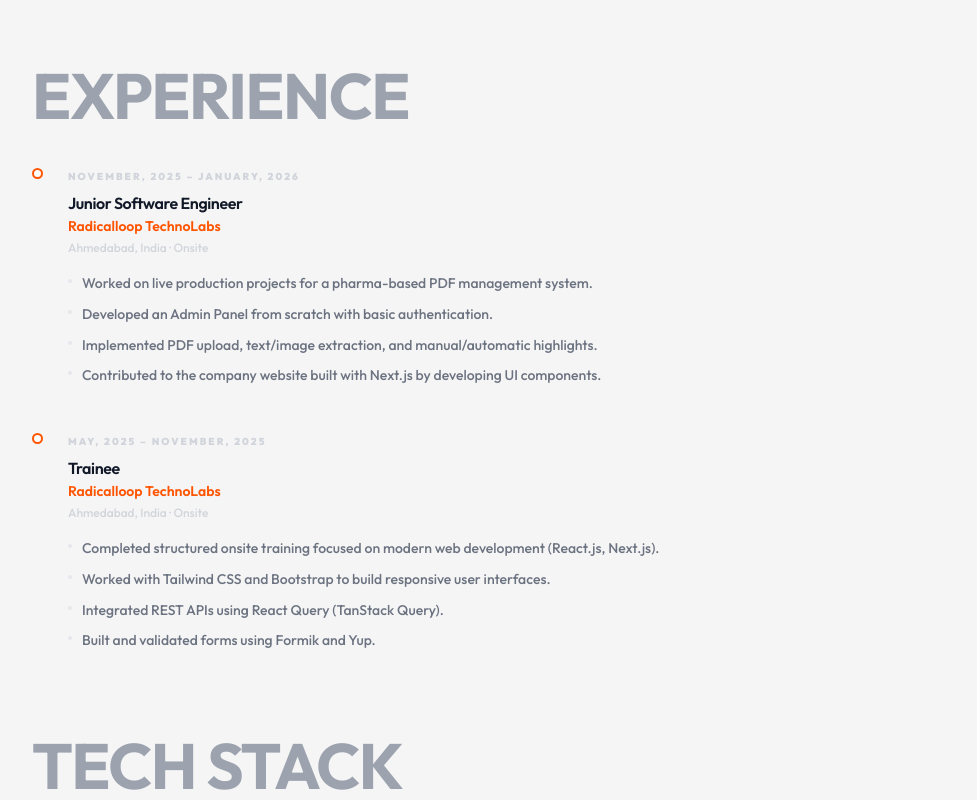
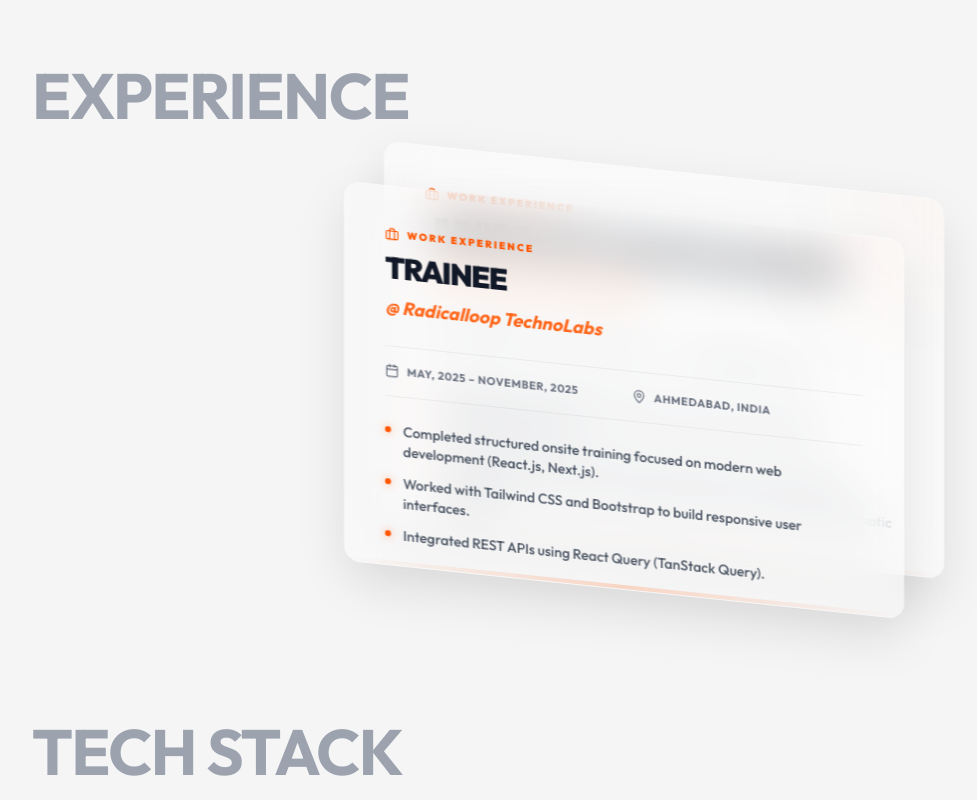
Before and after one commit to JaydeepSP/Portfolio, a React (Vite) app: page / in a window 1280 px wide. Shown: the part 1440-2240 px from the top of the page, without its empty margins (16-993 px from the left). Built offline with nearby package versions, Linux system fonts and the light colour scheme.

Commit message:
fixed experience card new design

```diff
--- a/src/components/tabs/Experience.tsx
+++ b/src/components/tabs/Experience.tsx
@@ -1,103 +1,80 @@
-import { useRef } from "react";
 import { motion } from "framer-motion";
 import { experiences } from "@/utils/constant";
-import { gsap } from "gsap";
-import { useGSAP } from "@gsap/react";
-import { ScrollTrigger } from "gsap/ScrollTrigger";
-
-gsap.registerPlugin(ScrollTrigger);
+import CardSwap, { Card } from "@/components/ui/CardSwap";
+import { MapPin, Calendar, Briefcase } from "lucide-react";
 
 export function Experience() {
-  const containerRef = useRef<HTMLDivElement>(null);
-  const lineRef = useRef<HTMLDivElement>(null);
-
-  useGSAP(() => {
-    if (!lineRef.current) return;
-
-    gsap.fromTo(
-      lineRef.current,
-      { scaleY: 0 },
-      {
-        scaleY: 1,
-        ease: "none",
-        scrollTrigger: {
-          trigger: containerRef.current,
-          start: "top 80%",
-          end: "bottom 80%",
-          scrub: 0.8, // Snappier response
-        },
-      }
-    );
-  }, { scope: containerRef });
-
   return (
     <motion.div
-      ref={containerRef}
       initial={{ opacity: 0 }}
       whileInView={{ opacity: 1 }}
       viewport={{ once: true }}
-      className="relative origin-top"
+      className="relative w-full flex justify-center py-12 px-4"
     >
-      {/* Vertical timeline line container */}
-      <div className="absolute left-[5px] top-2 bottom-2 w-[1px] bg-gray-100 dark:bg-white/5 origin-top overflow-hidden">
-        {/* The actual animated line */}
-        <div
-          ref={lineRef}
-          className="w-full h-full bg-[#ff5500] origin-top"
-        />
+      <CardSwap
+        width={560} // Fixed width on desktop for better design control
+        height={380}
+        cardDistance={40}
+        verticalDistance={40}
+        delay={4500}
+        pauseOnHover={true}
+      >
+        {experiences.map((exp, index) => (
+          <Card key={index} customClass="p-6 md:p-10 flex flex-col gap-6 !border-white/20 shadow-2xl overflow-hidden">
+            {/* Background design elements */}
+            <div className="absolute top-0 right-0 w-32 h-32 bg-[#ff5500]/5 rounded-full blur-3xl -mr-16 -mt-16 pointer-events-none" />
+
+            {/* Header section */}
+            <div className="flex flex-col gap-1 relative z-10">
+              <div className="flex items-center gap-2 text-[#ff5500] mb-1">
+                <Briefcase size={14} className="shrink-0" />
+                <span className="text-[10px] font-black uppercase tracking-[0.2em]">
+                  Work Experience
+                </span>
               </div>
 
-      <div className="flex flex-col gap-10">
-        {experiences.map((exp, index) => (
-          <motion.div
-            key={index}
-            initial={{ opacity: 0, x: -10 }}
-            whileInView={{ opacity: 1, x: 0 }}
-            viewport={{ margin: "-40px", once: true }}
-            transition={{ duration: 0.6, delay: 0.1 }}
-            className="relative pl-9"
-          >
-            {/* Timeline dot */}
-            <div className="absolute left-0 top-[6px] flex items-center justify-center">
-              <motion.div
-                initial={{ scale: 0 }}
-                whileInView={{ scale: 1 }}
-                viewport={{ once: true }}
-                transition={{ type: "spring", damping: 12, stiffness: 200, delay: 0.2 }}
-                className="w-[11px] h-[11px] rounded-full border-2 border-[#ff5500] bg-white dark:bg-[#0a0a0a] z-10"
-              />
+              <div className="flex justify-between items-start gap-4">
+                <h3 className="text-2xl md:text-3xl font-black text-gray-900 dark:text-white tracking-tighter uppercase leading-none">
+                  {exp.role}
+                </h3>
               </div>
 
-            {/* Duration badge */}
-            <span className="inline-block text-[10px] font-black uppercase tracking-[0.2em] text-gray-300 dark:text-white/20 mb-2">
-              {exp.duration}
-            </span>
+              <p className="text-lg font-bold text-[#ff5500]/90 italic mt-1">
+                @ {exp.company}
+              </p>
+            </div>
 
-            {/* Role + Company */}
-            <h3 className="text-base font-semibold text-gray-900 dark:text-white tracking-tight leading-snug">
-              {exp.role}
-            </h3>
-            <p className="text-sm font-semibold text-[#ff5500] mt-0.5 mb-1">
-              {exp.company}
-            </p>
-            <p className="text-xs text-gray-300 dark:text-white/20 mb-4 font-medium">
-              {exp.location} · {exp.type}
-            </p>
+            {/* Info Grid */}
+            <div className="grid grid-cols-2 gap-4 py-4 border-y border-black/5 dark:border-white/10 relative z-10">
+              <div className="flex items-center gap-2 text-gray-500 dark:text-white/40">
+                <Calendar size={14} className="shrink-0" />
+                <span className="text-[11px] font-bold uppercase tracking-wider">{exp.duration}</span>
+              </div>
+              <div className="flex items-center gap-2 text-gray-500 dark:text-white/40">
+                <MapPin size={14} className="shrink-0" />
+                <span className="text-[11px] font-bold uppercase tracking-wider">{exp.location}</span>
+              </div>
+            </div>
 
-            {/* Bullets */}
-            <ul className="space-y-2">
-              {exp.description.map((item, i) => (
-                <li key={i} className="flex items-start gap-2.5">
-                  <span className="mt-[7px] w-1 h-1 rounded-full bg-gray-200 dark:bg-white/15 shrink-0" />
-                  <span className="text-sm leading-relaxed text-gray-500 dark:text-white/40 font-medium">
+            {/* Content section */}
+            <div className="flex-1 relative z-10">
+              <ul className="space-y-3">
+                {exp.description.slice(0, 3).map((item, i) => (
+                  <li key={i} className="flex items-start gap-3 group">
+                    <span className="mt-[6px] w-1.5 h-1.5 rounded-full bg-[#ff5500] shrink-0 shadow-[0_0_8px_rgba(255,85,0,0.5)]" />
+                    <span className="text-[13px] md:text-sm leading-relaxed text-gray-600 dark:text-white/60 font-medium group-hover:text-gray-900 dark:group-hover:text-white/80 transition-colors">
                       {item}
                     </span>
                   </li>
                 ))}
               </ul>
-          </motion.div>
+            </div>
+
+            {/* Bottom Decor */}
+            <div className="absolute bottom-0 left-0 w-full h-1 bg-gradient-to-r from-transparent via-[#ff5500]/20 to-transparent" />
+          </Card>
         ))}
-      </div>
+      </CardSwap>
     </motion.div>
   );
 }
--- /dev/null
+++ b/src/components/ui/CardSwap.tsx
@@ -0,0 +1,238 @@
+import React, {
+  Children,
+  cloneElement,
+  forwardRef,
+  isValidElement,
+  type ReactElement,
+  type ReactNode,
+  type RefObject,
+  useEffect,
+  useMemo,
+  useRef,
+  useCallback
+} from 'react';
+import { gsap } from 'gsap';
+
+export interface CardSwapProps {
+  width?: number | string;
+  height?: number | string;
+  cardDistance?: number;
+  verticalDistance?: number;
+  delay?: number;
+  pauseOnHover?: boolean;
+  onCardClick?: (idx: number) => void;
+  skewAmount?: number;
+  easing?: 'linear' | 'elastic';
+  children: ReactNode;
+}
+
+export interface CardProps extends React.HTMLAttributes<HTMLDivElement> {
+  customClass?: string;
+}
+
+export const Card = forwardRef<HTMLDivElement, CardProps>(({ customClass, ...rest }, ref) => (
+  <div
+    ref={ref}
+    {...rest}
+    className={`absolute top-1/2 left-1/2 rounded-2xl border border-black/5 dark:border-white/10 bg-white/40 dark:bg-[#0a0a0a]/40 backdrop-blur-xl [transform-style:preserve-3d] [will-change:transform] [backface-visibility:hidden] shadow-[0_20px_50px_rgba(0,0,0,0.1)] dark:shadow-[0_20px_50px_rgba(0,0,0,0.3)] cursor-pointer select-none transition-shadow duration-300 hover:shadow-[0_30px_60px_rgba(0,0,0,0.15)] ${customClass ?? ''} ${rest.className ?? ''}`.trim()}
+  />
+));
+Card.displayName = 'Card';
+
+type CardRef = RefObject<HTMLDivElement | null>;
+interface Slot {
+  x: number;
+  y: number;
+  z: number;
+  zIndex: number;
+}
+
+const makeSlot = (i: number, distX: number, distY: number, total: number): Slot => ({
+  x: i * distX,
+  y: -i * distY,
+  z: -i * distX * 1.5,
+  zIndex: total - i
+});
+
+const placeNow = (el: HTMLElement, slot: Slot, skew: number) =>
+  gsap.set(el, {
+    x: slot.x,
+    y: slot.y,
+    z: slot.z,
+    xPercent: -50,
+    yPercent: -50,
+    skewY: skew,
+    transformOrigin: 'center center',
+    zIndex: slot.zIndex,
+    force3D: true
+  });
+
+const CardSwap: React.FC<CardSwapProps> = ({
+  width = 500,
+  height = 400,
+  cardDistance = 60,
+  verticalDistance = 70,
+  delay = 5000,
+  pauseOnHover = true,
+  onCardClick,
+  skewAmount = 6,
+  easing = 'elastic',
+  children
+}) => {
+  const config = useMemo(() =>
+    easing === 'elastic'
+      ? {
+          ease: 'elastic.out(0.6,0.9)',
+          durDrop: 1.2, // Slightly faster for more effectiveness
+          durMove: 1.2,
+          durReturn: 1.2,
+          promoteOverlap: 0.8,
+          returnDelay: 0.05
+        }
+      : {
+          ease: 'power3.inOut',
+          durDrop: 0.6,
+          durMove: 0.6,
+          durReturn: 0.6,
+          promoteOverlap: 0.45,
+          returnDelay: 0.2
+        }, [easing]);
+
+  const childArr = useMemo(() => Children.toArray(children) as ReactElement<CardProps>[], [children]);
+  const refs = useMemo<CardRef[]>(() => childArr.map(() => React.createRef<HTMLDivElement>()), [childArr.length]);
+
+  const order = useRef<number[]>(Array.from({ length: childArr.length }, (_, i) => i));
+
+  const tlRef = useRef<gsap.core.Timeline | null>(null);
+  const intervalRef = useRef<number>(0);
+  const container = useRef<HTMLDivElement>(null);
+  const isPaused = useRef(false);
+
+  const swap = useCallback(() => {
+    if (order.current.length < 2) return;
+    if (tlRef.current?.isActive()) return; // Prevent overlapping animation
+
+    const [front, ...rest] = order.current;
+    const elFront = refs[front].current;
+    if (!elFront) return;
+
+    const tl = gsap.timeline();
+    tlRef.current = tl;
+
+    tl.to(elFront, {
+      y: '+=500',
+      opacity: 0,
+      duration: config.durDrop,
+      ease: config.ease
+    });
+
+    tl.addLabel('promote', `-=${config.durDrop * config.promoteOverlap}`);
+    rest.forEach((idx, i) => {
+      const el = refs[idx].current;
+      if (!el) return;
+      const slot = makeSlot(i, cardDistance, verticalDistance, refs.length);
+      tl.set(el, { zIndex: slot.zIndex }, 'promote');
+      tl.to(
+        el,
+        {
+          x: slot.x,
+          y: slot.y,
+          z: slot.z,
+          duration: config.durMove,
+          ease: config.ease
+        },
+        `promote+=${i * 0.1}`
+      );
+    });
+
+    const backSlot = makeSlot(refs.length - 1, cardDistance, verticalDistance, refs.length);
+    tl.addLabel('return', `promote+=${config.durMove * config.returnDelay}`);
+
+    tl.call(() => {
+      gsap.set(elFront, { zIndex: backSlot.zIndex });
+    }, undefined, 'return');
+
+    tl.to(elFront, {
+      x: backSlot.x,
+      y: backSlot.y,
+      z: backSlot.z,
+      opacity: 1,
+      duration: config.durReturn,
+      ease: config.ease
+    }, 'return');
+
+    tl.call(() => {
+      order.current = [...rest, front];
+    });
+  }, [config, cardDistance, verticalDistance, refs]);
+
+  const startInterval = useCallback(() => {
+    if (intervalRef.current) clearInterval(intervalRef.current);
+    intervalRef.current = window.setInterval(() => {
+      if (!isPaused.current) swap();
+    }, delay);
+  }, [delay, swap]);
+
+  useEffect(() => {
+    const total = refs.length;
+    refs.forEach((r, i) => {
+      if (r.current) {
+        placeNow(r.current, makeSlot(i, cardDistance, verticalDistance, total), skewAmount);
+      }
+    });
+
+    startInterval();
+
+    return () => clearInterval(intervalRef.current);
+  }, [cardDistance, verticalDistance, skewAmount, refs, startInterval]);
+
+  const handleMouseEnter = () => {
+    if (pauseOnHover) {
+      isPaused.current = true;
+      tlRef.current?.pause();
+    }
+  };
+
+  const handleMouseLeave = () => {
+    if (pauseOnHover) {
+      isPaused.current = false;
+      tlRef.current?.play();
+    }
+  };
+
+  const handleCardClick = (idx: number) => {
+    // Only swap if clicked the front-most card
+    if (order.current[0] === idx) {
+      swap();
+    }
+    onCardClick?.(idx);
+  };
+
+  const rendered = childArr.map((child, i) =>
+    isValidElement<CardProps>(child)
+      ? cloneElement(child, {
+          key: i,
+          ref: refs[i],
+          style: { width, height, ...(child.props.style ?? {}) },
+          onClick: e => {
+            child.props.onClick?.(e as React.MouseEvent<HTMLDivElement>);
+            handleCardClick(i);
+          }
+        } as CardProps & React.RefAttributes<HTMLDivElement>)
+      : child
+  );
+
+  return (
+    <div
+      ref={container}
+      onMouseEnter={handleMouseEnter}
+      onMouseLeave={handleMouseLeave}
+      className={`relative perspective-[1200px] overflow-visible max-[1024px]:scale-[0.9] max-[768px]:scale-[0.8] max-[480px]:scale-[0.65]`}
+      style={{ width, height }}
+    >
+      {rendered}
+    </div>
+  );
+};
+
+export default CardSwap;
```
Lines whose indentation alone changed are shown as unchanged.
